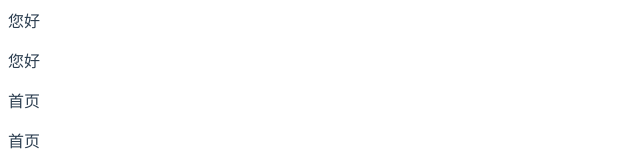
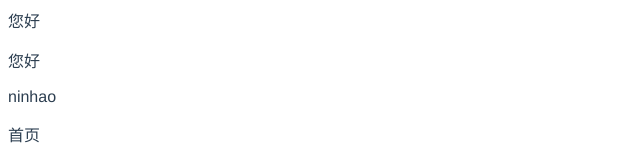
Before and after one commit to GHdafengzi101/one, a Vue app: page /#/ in a window 1280 px wide. Shown: the top 165 px of the page, without its empty margins (0-640 px from the left). Built offline with nearby package versions, Linux system fonts and the light colour scheme.

Commit message:
feat:"修改了首页的中的文字"

```diff
--- a/src/views/Home.vue
+++ b/src/views/Home.vue
@@ -3,7 +3,7 @@
     <div>{{ msg }}</div>
     <p>您好</p>
     <div>
-      <p>首页</p>
+      <p>ninhao</p>
       <p>首页</p>
       <p>首页</p>
     </div>
@@ -20,6 +20,4 @@ export default {
 };
 </script>
 
-<style>
-
-</style>
+<style></style>
```
